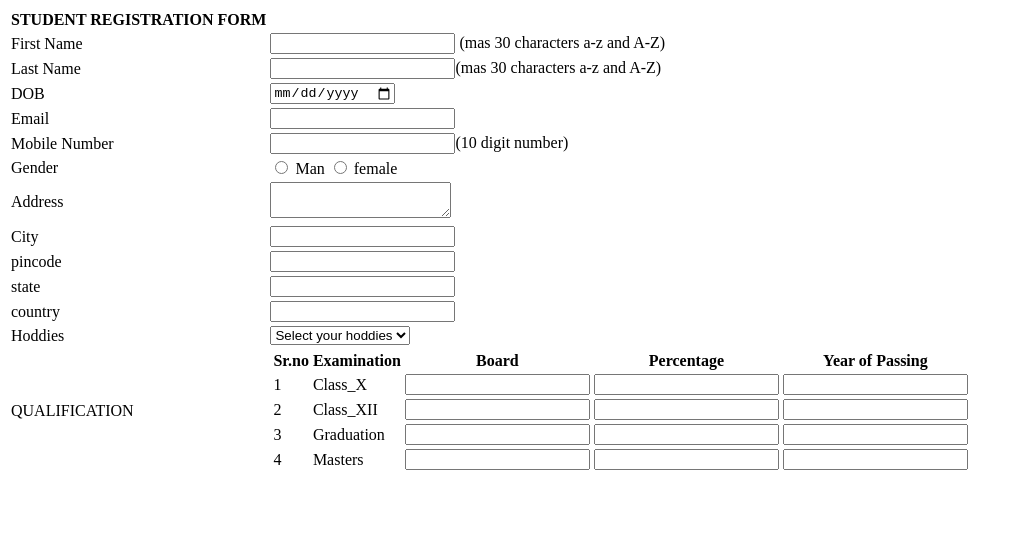
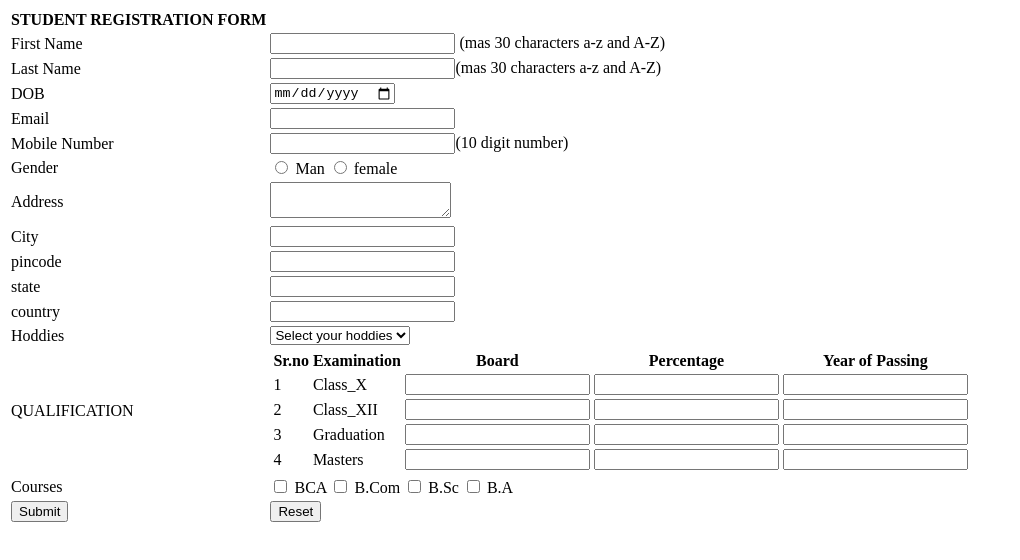
Before and after one commit to nihalmachhi2006/Marquee, a plain HTML site: page dev/tables/p3.html in a window 1280 px wide. Shown: the whole page, without its empty margins (0-1020 px from the left). Drawn offline with Linux system fonts and the light colour scheme.

Commit message:
Learning git

```diff
--- a/dev/basic/style.css
+++ /dev/null
@@ -1,18 +0,0 @@
-
-*{
-    margin-left: 15px;
-
-}
-
-.baroption{
-    font-size: larger
-
-
-}
-
-.footer{
-    display: flex;
-    gap: 50px;
-
-
-}
--- a/dev/tables/p3.html
+++ b/dev/tables/p3.html
@@ -193,6 +193,24 @@
               </table>
             </td>
           </tr>
+          <tr>
+            <td>Courses</td>
+            <td>
+              <input type="checkbox" name="hobbies" />
+              <label for="reading">BCA</label>
+              <input type="checkbox" name="hobbies" />
+              <label for="writing">B.Com</label>
+              <input type="checkbox" name="hobbies" />
+              <label for="sports">B.Sc</label>
+              <input type="checkbox" name="hobbies" />
+              <label for="music">B.A</label>
+            </td>
+          </tr>
+
+          <tr>
+            <td><input type="button" value="Submit" /></td>
+            <td><input type="reset" value="Reset" /></td>
+          </tr>
         </tbody>
       </table>
     </form>
@@ -213,3 +231,22 @@ Graduation
 Masters
 (10 char max)
 (upto 2 decimal) -->
+
+<!-- <tr>
+            <td>Courses<p> Applied for</td>
+            <td>
+                <input type="checkbox" name="hobbies">
+                <label for="reading">BCA</label>
+                <input type="checkbox" name="hobbies">
+                <label for="writing">B.Com</label>
+                <input type="checkbox" name="hobbies">
+                <label for="sports">B.Sc</label>
+                <input type="checkbox" name="hobbies">
+                <label for="music">B.A</label>
+            </td>
+        </tr>
+
+        <tr>
+            <td><input type="button" value="Submit"></td>
+            <td><input type="reset" value="Reset"></td>
+        </tr> -->
```
